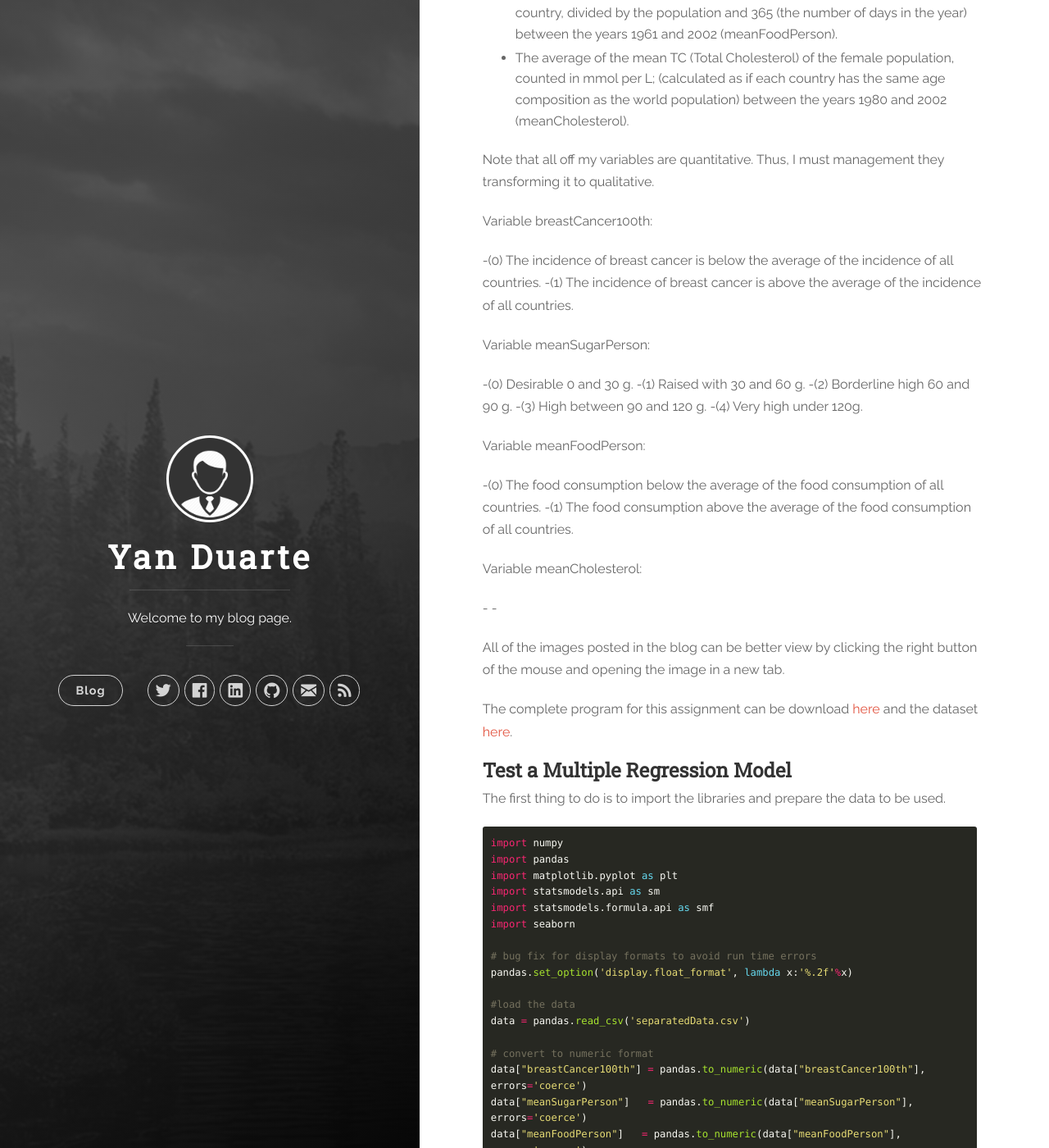
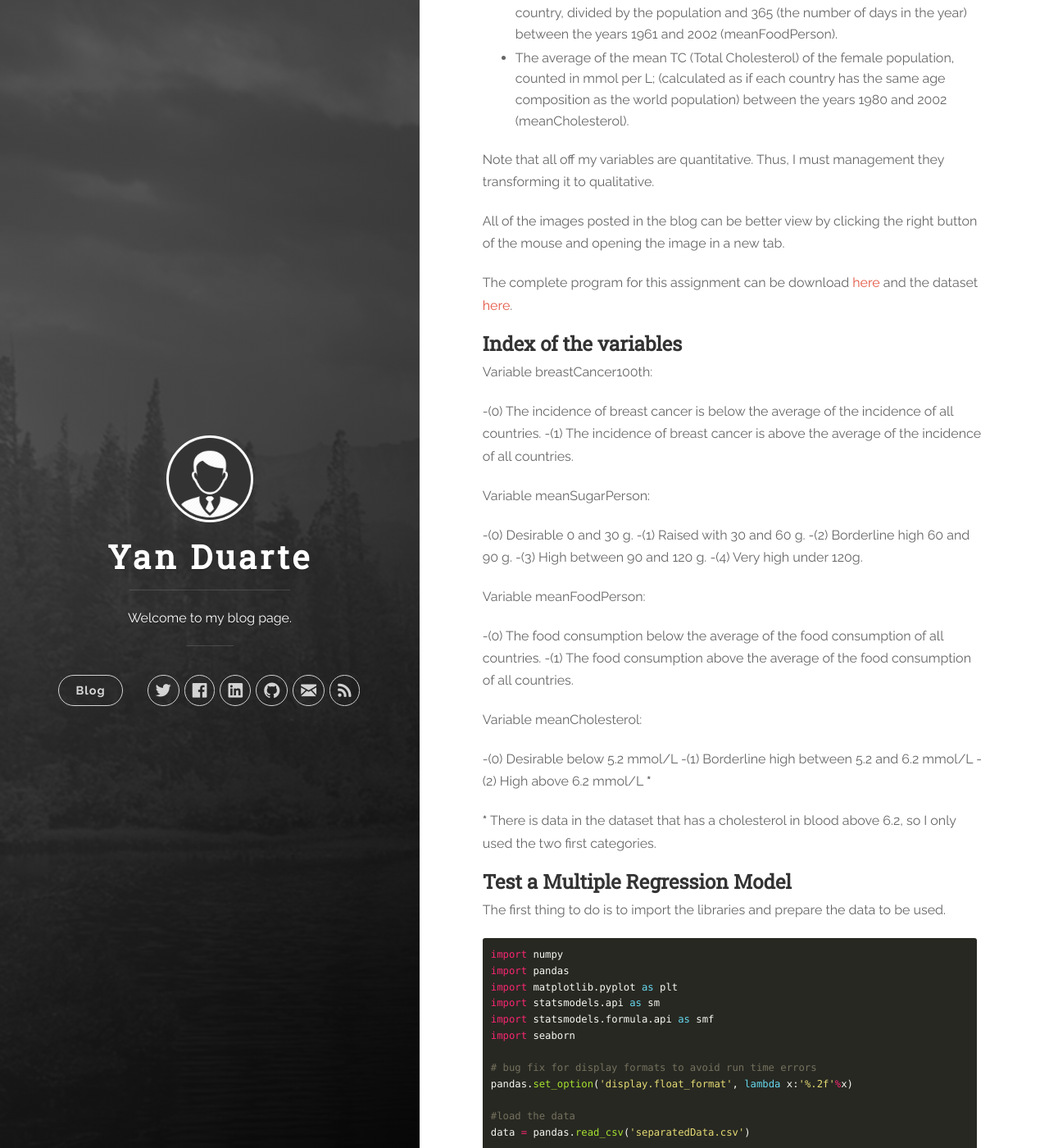
Before and after one commit to yan-duarte/yan-duarte.github.io, a Jekyll site: the page built from _posts/2016-09-24-RMP-Assignment4.md, in a window 1280 px wide and 1400 px high, scrolled down 507 px. Shown: the whole window at 82% size. Built offline with Jekyll 4.4.1, drawn with Linux system fonts in a browser that asks for light colours; nearby versions of some CDN libraries.

Commit message:
Updated 2016-09-24-RMP-Assignment4.md

```diff
--- a/_posts/2016-09-24-RMP-Assignment4.md
+++ b/_posts/2016-09-24-RMP-Assignment4.md
@@ -22,6 +22,12 @@ To make the assignment of this week I have added two other explanatory variables
 
 Note that all off my variables are quantitative. Thus, I must management they transforming it to qualitative.
 
+All of the images posted in the blog can be better view by clicking the right button of the mouse and opening the image in a new tab.
+
+The complete program for this assignment can be download [here](https://yan-duarte.github.io/archives/rmp-assignment4.py) and the dataset [here](https://yan-duarte.github.io/archives/separatedData.csv).
+
+## **Index of the variables**
+
 Variable breastCancer100th:
 
   -(0) The incidence of breast cancer is below the average of the incidence of all countries.
@@ -43,12 +49,11 @@ Variable meanFoodPerson:
 
 Variable meanCholesterol:
 
-  -
-  -
+  -(0) Desirable below 5.2 mmol/L
+  -(1) Borderline high between 5.2 and 6.2 mmol/L
+  -(2) High above 6.2 mmol/L __*__
 
-All of the images posted in the blog can be better view by clicking the right button of the mouse and opening the image in a new tab.
-
-The complete program for this assignment can be download [here](https://yan-duarte.github.io/archives/rmp-assignment4.py) and the dataset [here](https://yan-duarte.github.io/archives/separatedData.csv).
+__*__ There is data in the dataset that has a cholesterol in blood above 6.2, so I only used the two first categories.
 
 ## **Test a Multiple Regression Model**
 
```
